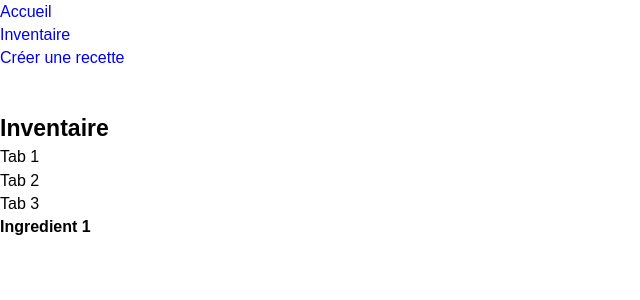
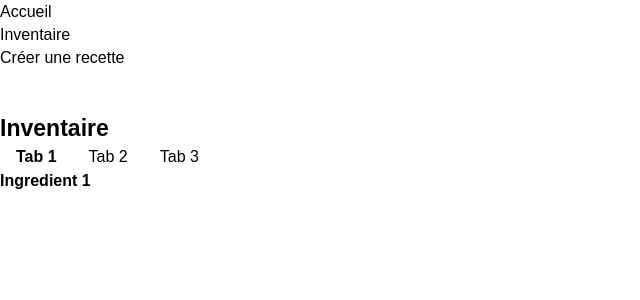
Before and after one commit to Siolaron/BeerGeek, a PHP site: page /inventaire.php in a window 1280 px wide. Shown: the top 300 px of the page, without its empty margins (0-640 px from the left). Run offline with PHP 8.4, Linux system fonts and the light colour scheme.

Commit message:
STYLE: add style on tabs

```diff
--- a/assets/css/style.css
+++ b/assets/css/style.css
@@ -49,6 +49,7 @@ img, picture, video, canvas, svg {
 }
 
 :is(a, a:hover, button) {
+    color: inherit;
     text-decoration: none;
 }
 
@@ -121,6 +122,19 @@ main {
            TABS
 ------------------------ */
 
+.tabs-ingredients__list {
+    display: flex;
+}
+
+.tabs-ingredients__item.active {
+    font-weight: bold;
+}
+
+.tabs-ingredients__item {
+    padding: 0 1em;
+    cursor: pointer;
+}
+
 .tabs-ingredients .tab-ingredients__pane {
     display: none;
 }
@@ -192,7 +206,6 @@ main {
 
 .createreceipt__error {
     grid-area: error;
-    font-size: var(--fs-s);
 }
 
 /* --------------------------------------------------------------------------------------------
@@ -216,10 +229,3 @@ main {
     background-color: var(--c-primary);
     color: var(--c-white);
 }
-
-.cta.disabled {
-    border-color: var(--c-grey);
-    background-color: transparent;
-    color: var(--c-grey);
-    cursor: not-allowed;
-}
```
